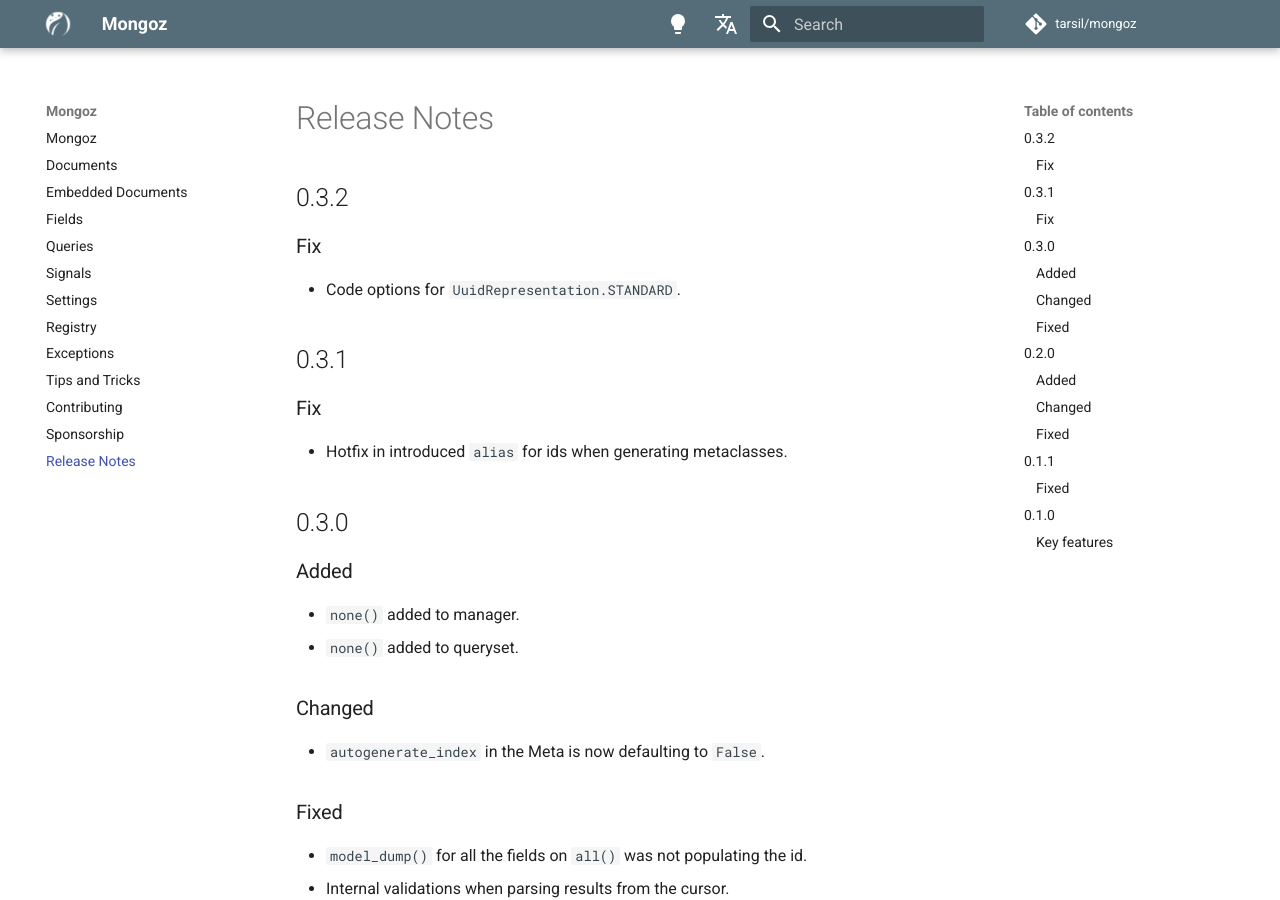
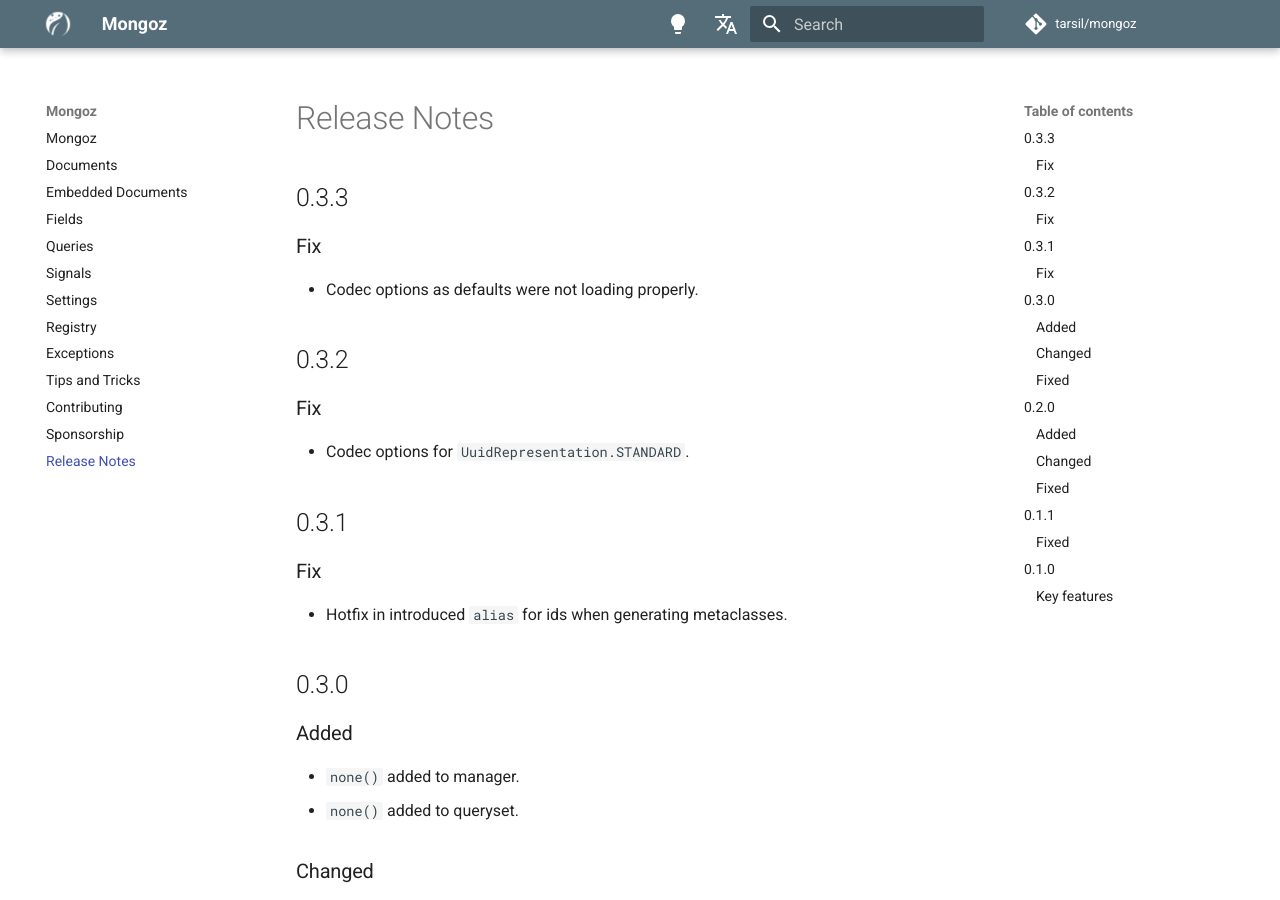
Before and after one commit to dymmond/mongoz, an MkDocs documentation site: the page built from docs/release-notes.md, in a window 1280 px wide and 900 px high. Built offline with MkDocs 1.6.1 and Material for MkDocs 9.7.7, drawn with Linux system fonts in a browser that asks for light colours; comment, search, counter and statistics services are not loaded.

Commit message:
Fix codecs

```diff
--- a/docs/release-notes.md
+++ b/docs/release-notes.md
@@ -1,10 +1,16 @@
 # Release Notes
+
+## 0.3.3
+
+### Fix
+
+- Codec options as defaults were not loading properly.
 
 ## 0.3.2
 
 ### Fix
 
-- Code options for `UuidRepresentation.STANDARD`.
+- Codec options for `UuidRepresentation.STANDARD`.
 
 ## 0.3.1
 
--- a/mongoz/__init__.py
+++ b/mongoz/__init__.py
@@ -1,4 +1,4 @@
-__version__ = "0.3.2"
+__version__ = "0.3.3"
 
 from .conf import settings
 from .conf.global_settings import MongozSettings
```
